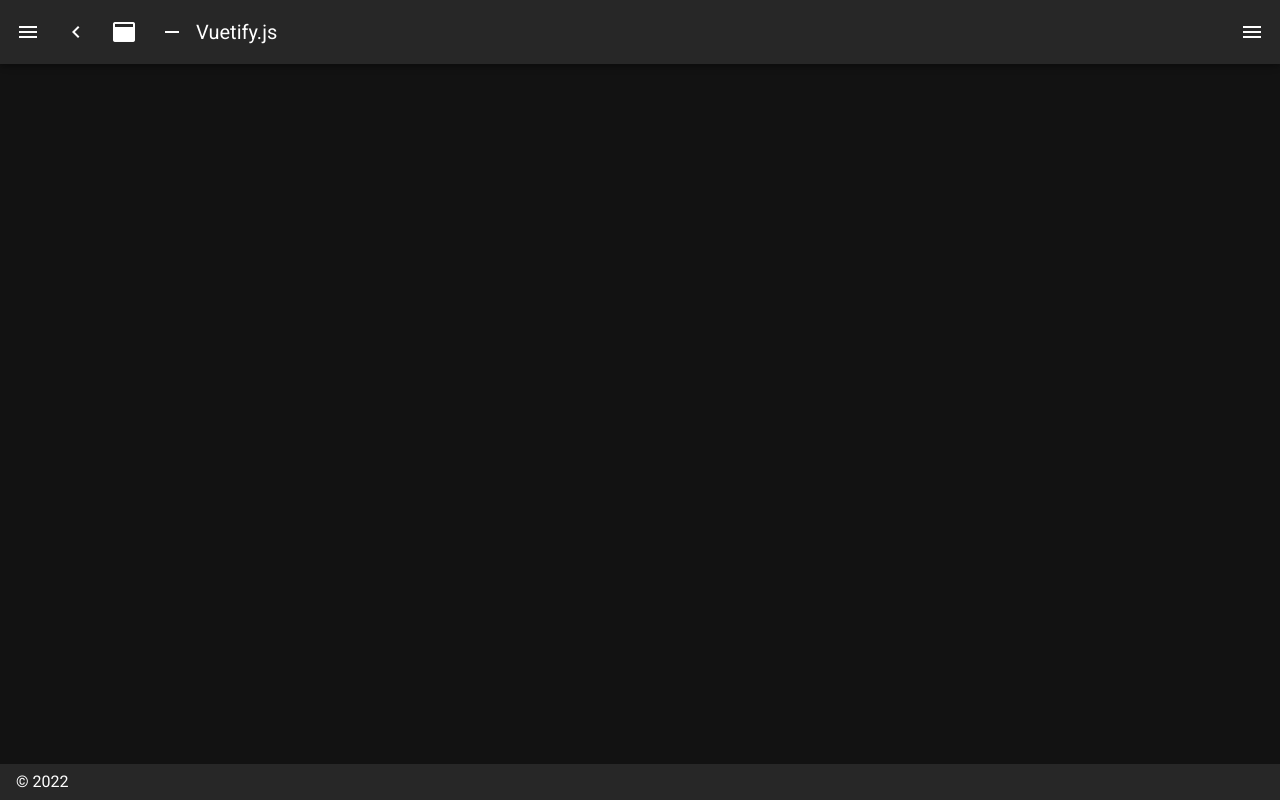
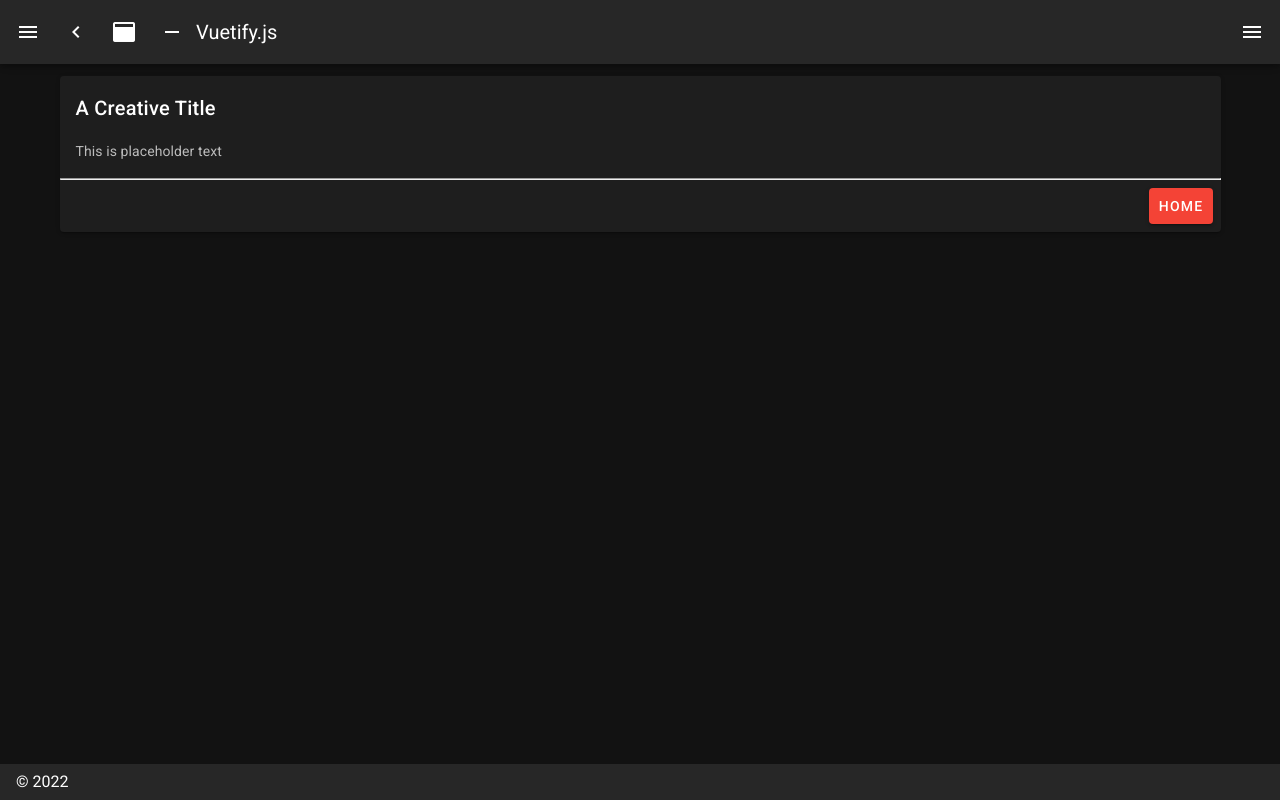
Before and after one commit to xiokd/EWU-CSCD379-2022-Spring, a Nuxt app in the folder wordle-web/: page /game in a window 1280 px wide. Before the commit this address had no page. Built offline with nearby package versions, Linux system fonts and the light colour scheme.

Commit message:
Added game and updated index vue files

```diff
--- /dev/null
+++ b/wordle-web/pages/game.vue
@@ -0,0 +1,19 @@
+<template>
+    <v-card>
+        <v-card-title>
+            A Creative Title
+        </v-card-title>
+        <v-card-text>
+            This is placeholder text
+        </v-card-text>
+        <hr>
+        <v-card-actions>
+            <v-spacer />
+            <v-btn color="red" nuxt to="/"> Home </v-btn>
+        </v-card-actions>
+    </v-card>
+</template>
+
+<script>
+
+</script>
--- a/wordle-web/pages/index.vue
+++ b/wordle-web/pages/index.vue
@@ -75,6 +75,7 @@
           <v-spacer />
           <v-btn color="primary" nuxt to="/inspire"> {{buttonText}} </v-btn>
           <v-btn color="secondary" :loading="isLoading" @click="changeButtonText"> Change Text </v-btn>
+          <v-btn color="red" nuxt to="/game"> Game </v-btn>
         </v-card-actions>
       </v-card>
     </v-col>
```
